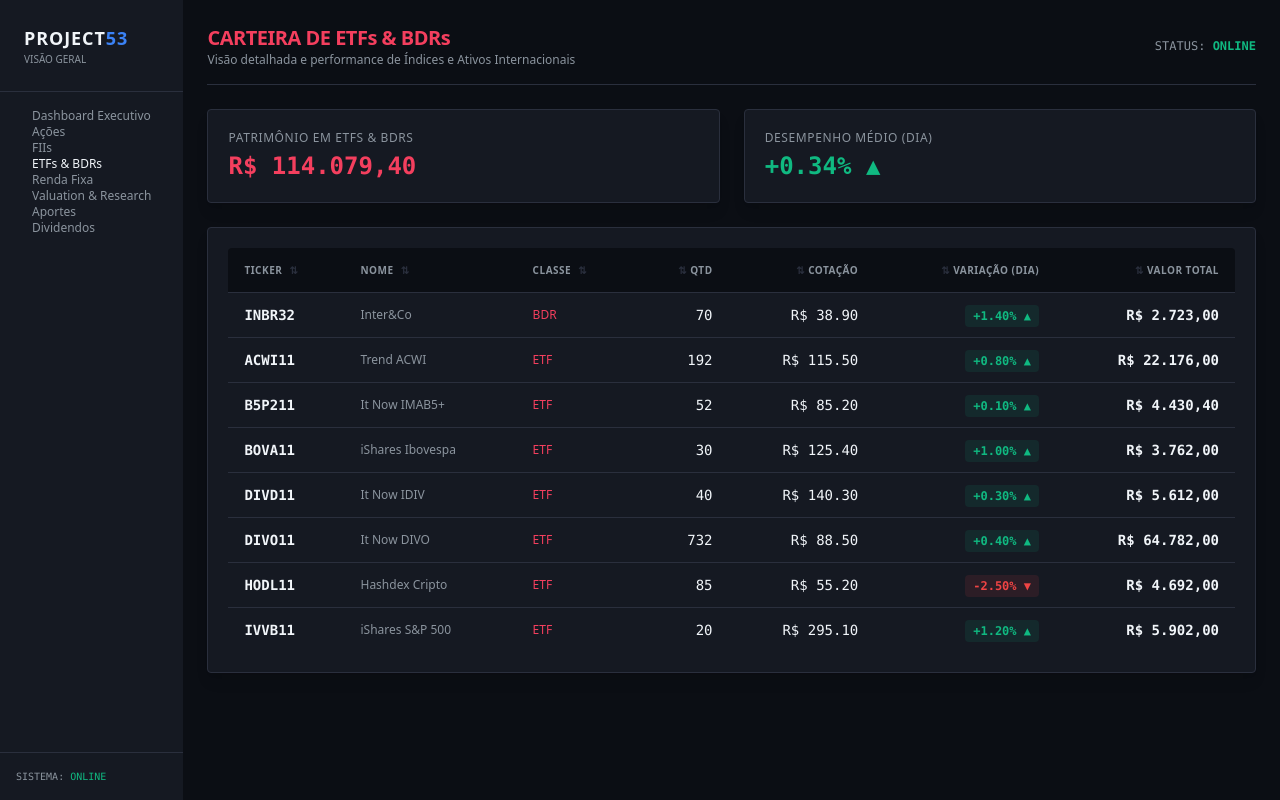
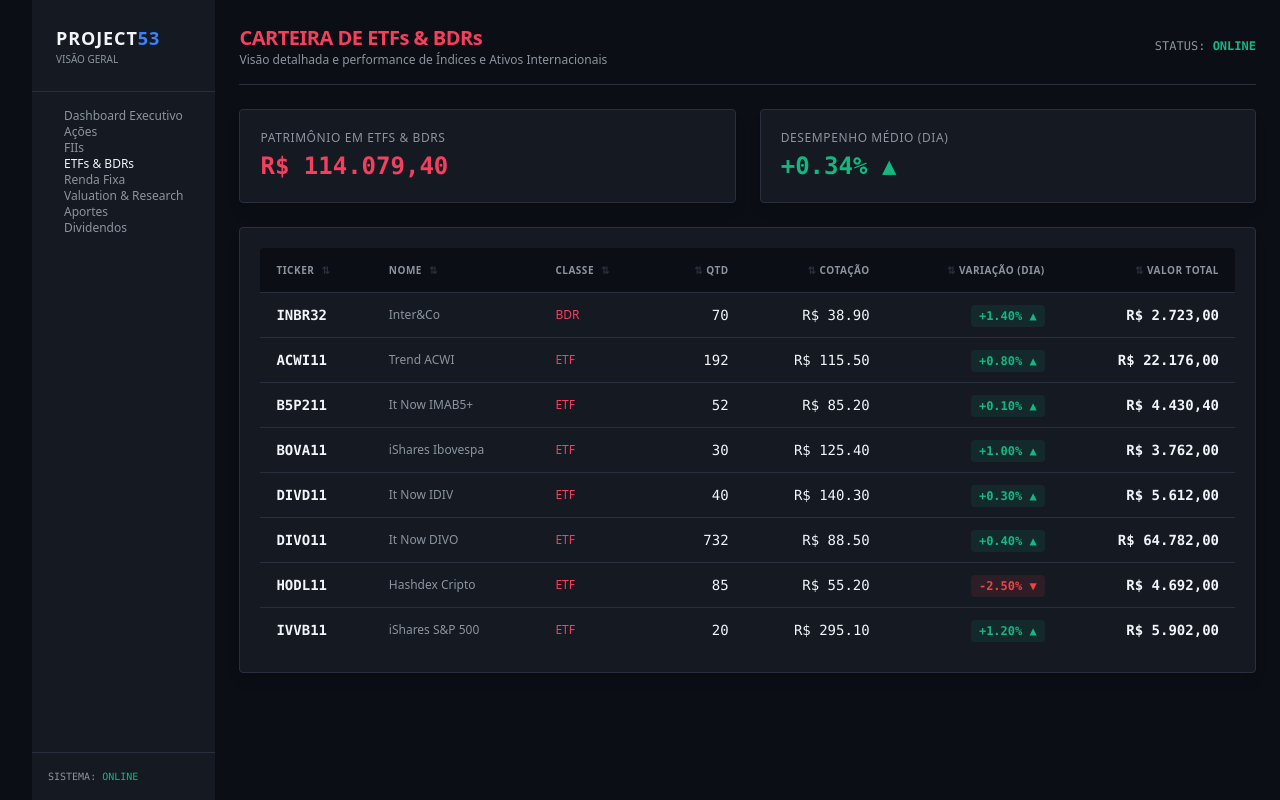
Before and after one commit to Andre-Marcelino-2026/aposentadoria53, a Next.js app: page /etfs in a window 1280 px wide. Built offline with nearby package versions, Linux system fonts and the light colour scheme; no server answers.

Commit message:
Update Sidebar.tsx

```diff
--- a/src/components/layout/Sidebar.tsx
+++ b/src/components/layout/Sidebar.tsx
@@ -1,10 +1,13 @@
 'use client';
 
+import { useState } from 'react';
 import Link from 'next/link';
 import { usePathname } from 'next/navigation';
 
 export function Sidebar() {
   const pathname = usePathname();
+  // Estado para controlar se o menu está aberto ou fechado no telemóvel
+  const [isOpen, setIsOpen] = useState(false);
 
   const menuItems = [
     { label: 'Dashboard Executivo', href: '/' },
@@ -18,7 +21,35 @@
   ];
 
   return (
-    <aside className="w-64 bg-[#151922] border-r border-[#2A2F3D] flex flex-col justify-between">
+    <>
+      {/* Botão flutuante para mobile (Hamburger) - Oculto no PC */}
+      <button
+        onClick={() => setIsOpen(!isOpen)}
+        className="md:hidden fixed bottom-6 right-6 z-[60] bg-[#3B82F6] text-[#FFFFFF] p-4 rounded-full shadow-[0_0_15px_rgba(59,130,246,0.5)] focus:outline-none transition-transform active:scale-95"
+      >
+        <svg className="w-6 h-6" fill="none" stroke="currentColor" viewBox="0 0 24 24">
+          {isOpen ? (
+            <path strokeLinecap="round" strokeLinejoin="round" strokeWidth={2} d="M6 18L18 6M6 6l12 12" />
+          ) : (
+            <path strokeLinecap="round" strokeLinejoin="round" strokeWidth={2} d="M4 6h16M4 12h16M4 18h16" />
+          )}
+        </svg>
+      </button>
+
+      {/* Fundo escuro quando o menu está aberto no mobile - Clicar fora fecha o menu */}
+      {isOpen && (
+        <div
+          className="md:hidden fixed inset-0 bg-[#0B0E14]/80 backdrop-blur-sm z-40 transition-opacity"
+          onClick={() => setIsOpen(false)}
+        />
+      )}
+
+      {/* Sidebar principal - Fixa no PC, deslizante no mobile */}
+      <aside
+        className={`w-64 bg-[#151922] border-r border-[#2A2F3D] flex flex-col justify-between flex-shrink-0 transition-transform duration-300 ease-in-out fixed md:relative inset-y-0 left-0 z-50 ${
+          isOpen ? 'translate-x-0' : '-translate-x-full md:translate-x-0'
+        }`}
+      >
         <div>
           <div className="p-6 border-b border-[#2A2F3D]">
             <h1 className="text-lg font-bold text-[#F1F5F9] tracking-wider">
@@ -29,13 +60,14 @@
             </p>
           </div>
 
-        <nav className="p-4 space-y-1">
+          <nav className="p-4 space-y-1 overflow-y-auto">
             {menuItems.map((item) => {
               const isActive = pathname === item.href;
               return (
                 <Link
                   key={item.href}
                   href={item.href}
+                  onClick={() => setIsOpen(false)} // Fecha o menu automaticamente ao clicar numa página (no mobile)
                   className={`flex items-center px-4 py-2.5 text-xs font-semibold rounded transition-colors ${
                     isActive
                       ? 'bg-[#3B82F6] text-[#FFFFFF]'
@@ -56,5 +88,6 @@
           </div>
         </div>
       </aside>
+    </>
   );
 }
```
Lines whose indentation alone changed are shown as unchanged.
